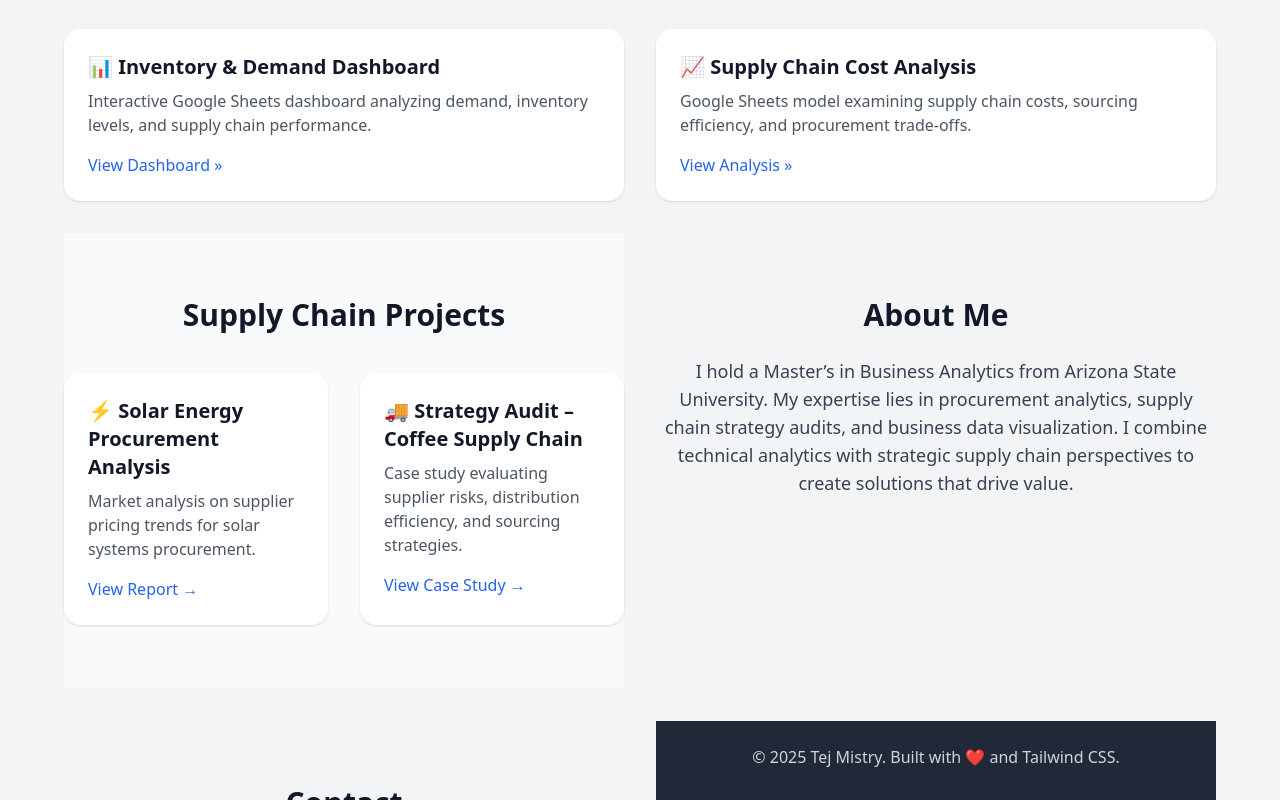
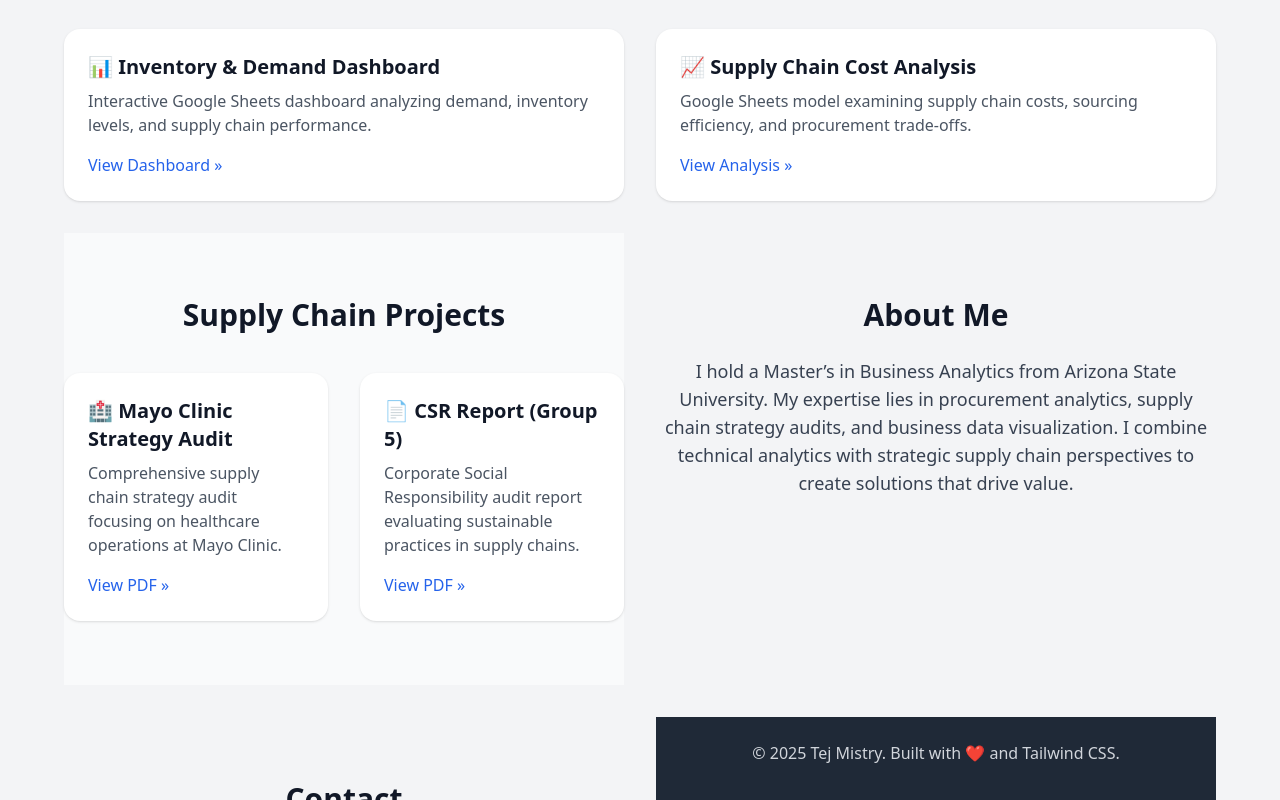
Before and after one commit to Tsmistry01/Tsmistry01.github.io, a plain HTML site: page index.html in a window 1280 px wide. Shown: the part 463-1263 px from the top of the page. Drawn offline with nearby package versions, Linux system fonts and the light colour scheme.

Commit message:
Update index.html

```diff
--- a/index.html
+++ b/index.html
@@ -56,17 +56,19 @@
       <h3 class="text-3xl font-bold mb-10 text-center">Supply Chain Projects</h3>
       <div class="grid md:grid-cols-2 gap-8">
 
+        <!-- Mayo Clinic Strategy Audit -->
         <div class="bg-white shadow rounded-2xl p-6 hover:shadow-xl transition">
-          <h4 class="text-xl font-semibold mb-2">⚡ Solar Energy Procurement Analysis</h4>
-          <p class="text-gray-600 mb-4">Market analysis on supplier pricing trends for solar systems procurement.</p>
-          <a href="your-link-to-pdf-or-slides" target="_blank" class="text-blue-600 font-medium">View Report →</a>
+          <h4 class="text-xl font-semibold mb-2">🏥 Mayo Clinic Strategy Audit</h4>
+          <p class="text-gray-600 mb-4">Comprehensive supply chain strategy audit focusing on healthcare operations at Mayo Clinic.</p>
+          <a href="Mayo_Clinic_Strategy_Audit.pdf" target="_blank" class="text-blue-600 font-medium">View PDF »</a>
         </div>
 
+<!-- CSR Report -->
         <div class="bg-white shadow rounded-2xl p-6 hover:shadow-xl transition">
-          <h4 class="text-xl font-semibold mb-2">🚚 Strategy Audit – Coffee Supply Chain</h4>
-          <p class="text-gray-600 mb-4">Case study evaluating supplier risks, distribution efficiency, and sourcing strategies.</p>
-          <a href="your-link-to-slide-deck" target="_blank" class="text-blue-600 font-medium">View Case Study →</a>
-        </div>
+          <h4 class="text-xl font-semibold mb-2">📄 CSR Report (Group 5)</h4>
+          <p class="text-gray-600 mb-4">Corporate Social Responsibility audit report evaluating sustainable practices in supply chains.</p>
+          <a href="CSR_Report_Group_5.pdf" target="_blank" class="text-blue-600 font-medium">View PDF »</a>
+        </div
       </div>
     </div>
   </section>
```
Lines whose indentation alone changed are shown as unchanged.
